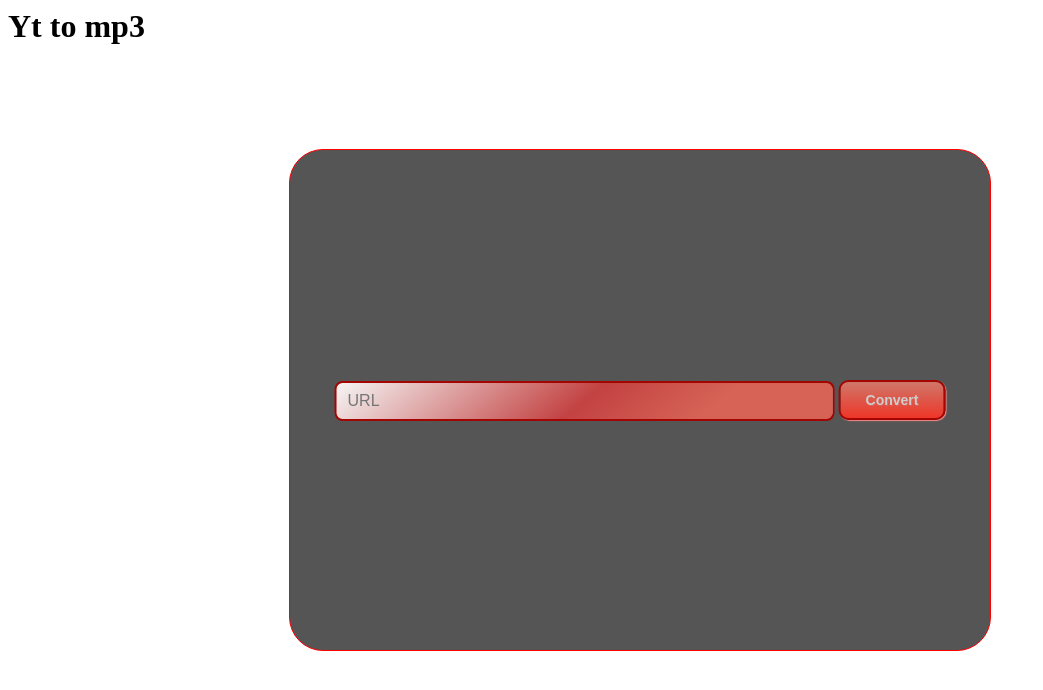
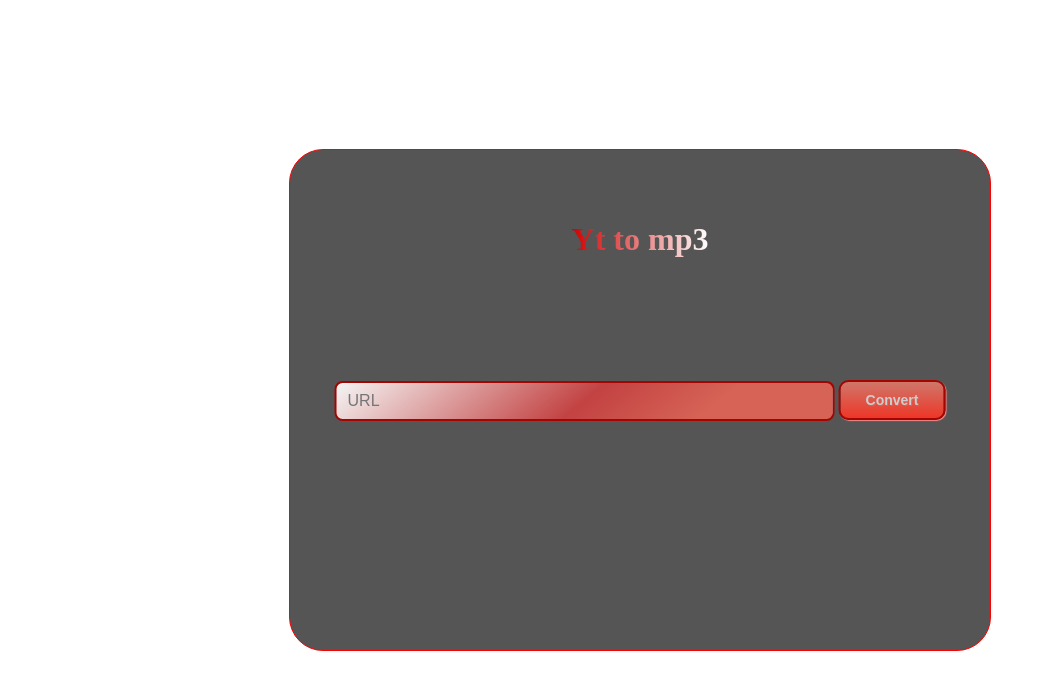
Before and after one commit to bojdan01/web, a PHP site: page /convert/index.html in a window 1280 px wide. Shown: the top 690 px of the page, without its empty margins (0-1043 px from the left). Run offline with PHP 8.4, Linux system fonts and the light colour scheme; some libraries are stand-ins or nearby versions.

Commit message:
Update style.css

```diff
--- a/convert/style.css
+++ b/convert/style.css
@@ -78,3 +78,14 @@ border: 1px solid #FF0000;
     left: 50%;
     top: 50%;
 }
+.Nadpis{
+    position: absolute;
+    transform: translateX(-50%);
+    left: 50%;
+    top: 200;
+    font-family: auto;
+    background: #CF0000;
+    background: linear-gradient(to right, #CF0000 0%, #FFFFFF 100%);
+    -webkit-background-clip: text;
+    -webkit-text-fill-color: transparent;
+}
```
